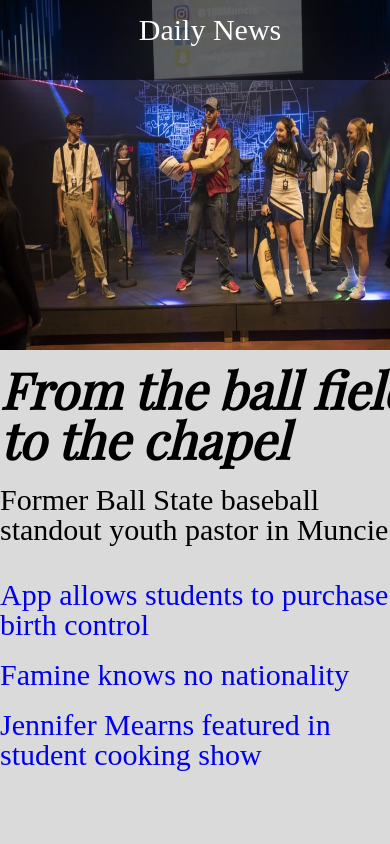
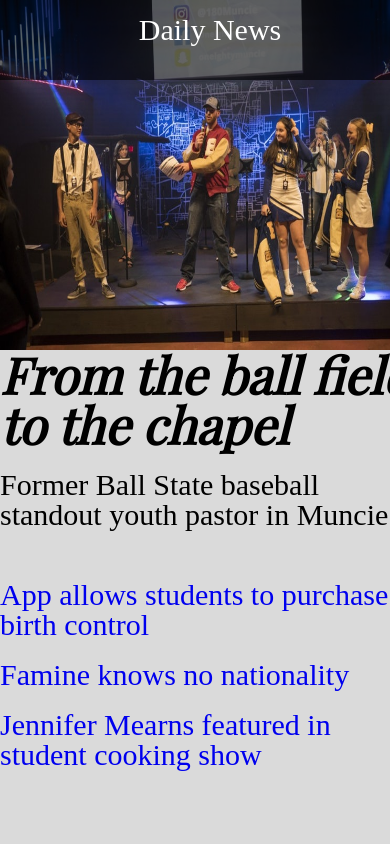
Before and after one commit to rjsparrow/dngrid, a plain HTML site: page index.html in a window 390 px wide. Shown: the top 844 px of the page. Drawn offline with nearby package versions, Linux system fonts and the light colour scheme; a web font is replaced by a local one.

Commit message:
final mobile version

```diff
--- a/css/style.css
+++ b/css/style.css
@@ -35,13 +35,19 @@ section {
   grid-column: 1 / 2;
   grid-row: 1 / 7;
 }
+.headline {
+  grid-column: 1 / 2;
+  grid-row: 4 / 7;
 
-section h1 {
+}
+
+.headline h1 {
     font-family: 'Playfair Display', serif;
     font-size: 50px;
     font-style: italic;
     font-weight: 900;
-    margin: 10px 0 20px 0px;
+    margin: 70px 0 20px 0px;
+    z-index: 2;
 }
 
 section h3 {
--- a/index.html
+++ b/index.html
@@ -17,9 +17,13 @@
 
       <section>
         <img class="full-width "src="images/bsu_image1.jpg" alt="cover photo">
-        <h1>From the ball field to the chapel</h1>
-        <h3>Former Ball State baseball standout youth pastor in Muncie</h3>
+
       </section>
+
+        <div class="headline">
+          <h1>From the ball field to the chapel</h1>
+          <h3>Former Ball State baseball standout youth pastor in Muncie</h3>
+        </div>
 
       <aside>
         <div class="refer1">
```
